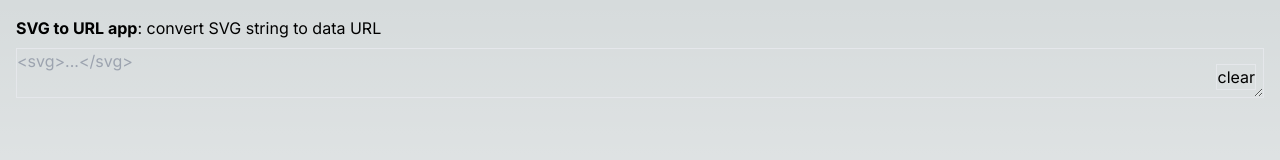
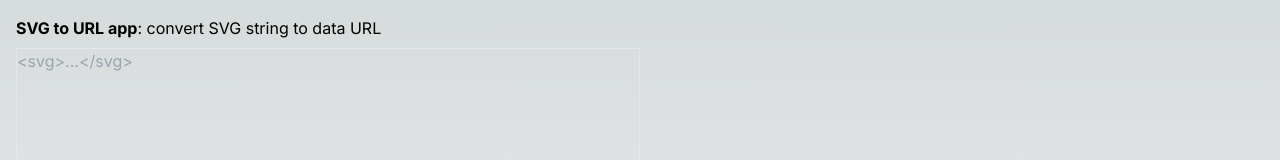
Before and after one commit to zillding/svg-to-url-app, a Next.js app: page / in a window 1280 px wide. Shown: the top 160 px of the page. Built offline with nearby package versions, Linux system fonts and the light colour scheme.

Commit message:
Improve UI layout to adopt responsive design

```diff
--- a/app/page.tsx
+++ b/app/page.tsx
@@ -39,13 +39,14 @@ export default function Home() {
   }, [input]);
 
   return (
-    <main className="flex min-h-screen flex-col gap-4 p-4">
-      <div className="relative">
-        <h1 className="mb-2">
+    <main className="flex min-h-screen flex-col gap-2 p-4">
+      <h1>
         <strong>SVG to URL app</strong>: convert SVG string to data URL
       </h1>
+      <div className="flex flex-grow flex-col gap-4 md:flex-row">
+        <div className="relative flex flex-col md:w-1/2">
           <textarea
-          className="block w-full border bg-transparent"
+            className="block w-full flex-grow border bg-transparent"
             placeholder="<svg>...</svg>"
             disabled={loading}
             value={input}
@@ -63,29 +64,31 @@ export default function Home() {
           </button>
         </div>
         {loading ? (
-        <p className="text-center">processing...</p>
+          <p className="flex items-center justify-center text-wrap text-center md:w-1/2">
+            processing...
+          </p>
         ) : (
           input &&
           (error ? (
-          <pre className="text-wrap text-center text-red-600">
+            <pre className="flex items-center justify-center text-wrap text-center text-red-600 md:w-1/2">
               {(error as Error).toString()}
             </pre>
           ) : (
             !!url && (
-            <div>
-              <p>Result:</p>
+              <div className="flex flex-grow flex-col">
                 <input
                   className="mb-4 w-full border bg-transparent"
                   readOnly
                   value={url}
                 />
-              <div className="relative min-h-40">
+                <div className="relative min-h-40 items-center justify-center md:flex-grow">
                   <Image className="dark:invert" alt="preview" fill src={url} />
                 </div>
               </div>
             )
           ))
         )}
+      </div>
     </main>
   );
 }
```
Lines whose indentation alone changed are shown as unchanged.
